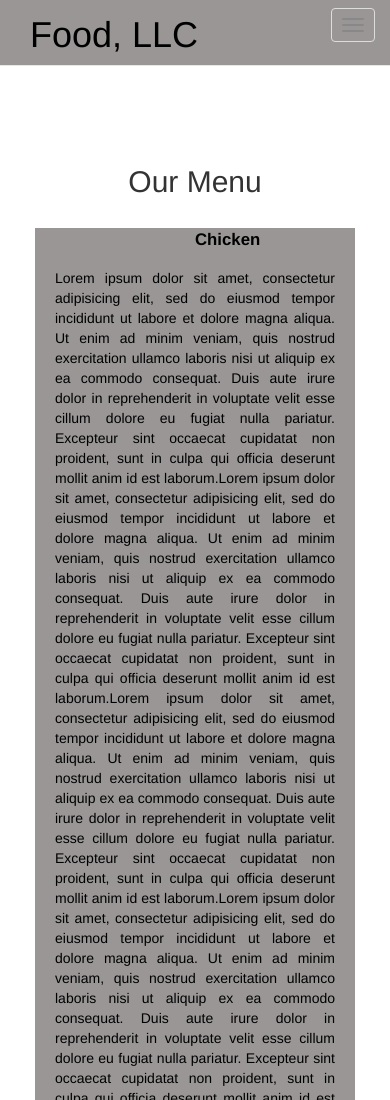
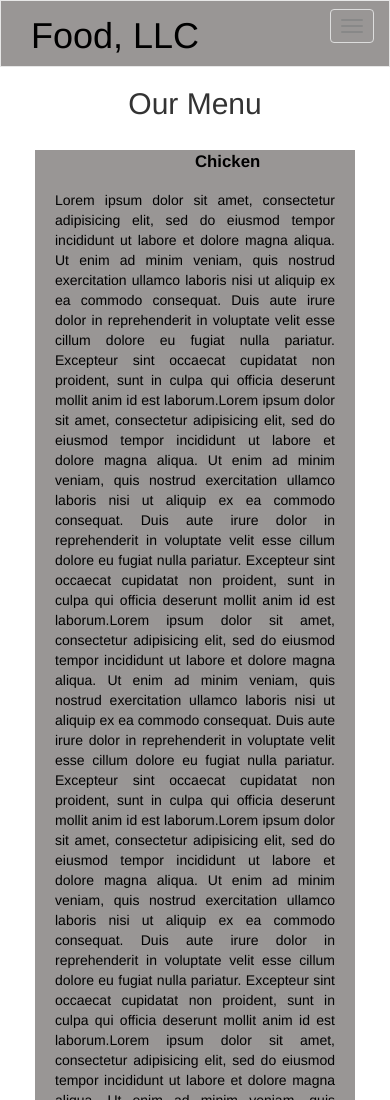
Before and after one commit to MintesnotKasu/Coursera-Web-Development-Module3-Solution, a plain HTML site: page index.html in a window 390 px wide. Shown: the top 1100 px of the page. Drawn offline with Linux system fonts and the light colour scheme.

Commit message:
Remove navbar-fix-top

```diff
--- a/css/styles.css
+++ b/css/styles.css
@@ -1,6 +1,4 @@
-body {
-	padding-top: 70px;
-}
+
 
 #header-nav {
 	background-color: #999695;
@@ -118,7 +116,4 @@ body {
 
 	}
 
-	body {
-	padding-top: 145px;
 }
-}
--- a/index.html
+++ b/index.html
@@ -11,7 +11,7 @@
   <body>
 
     <header>
-      <nav id="header-nav" class=" navbar navbar-default navbar-fixed-top">
+      <nav id="header-nav" class=" navbar navbar-default">
         <div class="container-fluid">
           <div class="navbar-header">
             <div class="navbar-brand">
```
